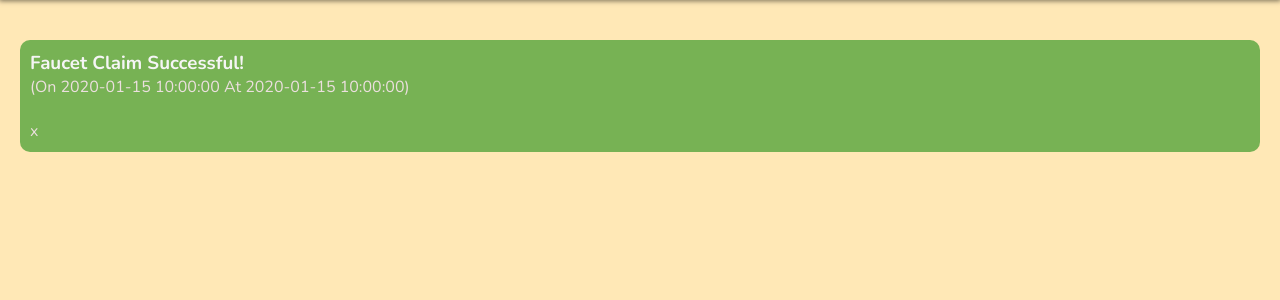
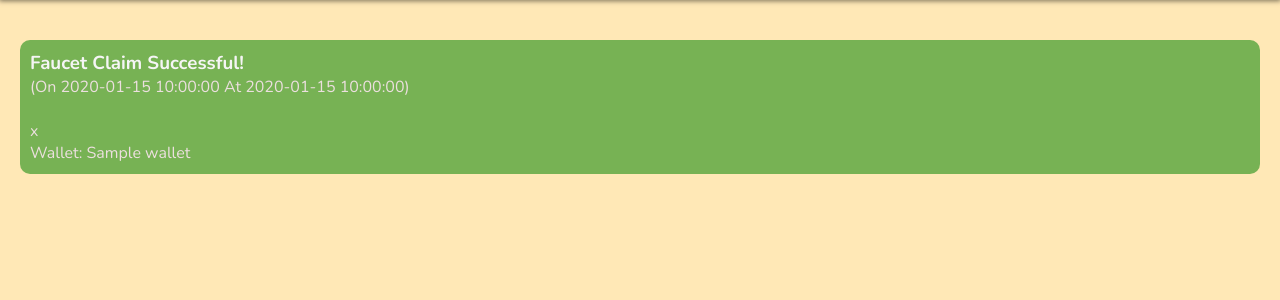
Before and after one commit to CoderAbhi101/Abhish4ckProtocolFaucetClaim, a Python web app: template templates/home.html in a window 1280 px wide. Shown: the part 65-365 px from the top of the page. Run offline with Jinja, Linux system fonts and the light colour scheme; the template is opened without the code that fills it: most values are stand-ins (such as "Sample title", 1, 10 or a date in 2020).

Commit message:
Update home.html

```diff
--- a/templates/home.html
+++ b/templates/home.html
@@ -31,6 +31,7 @@
                 <h3>Faucet Claim Successful!</h3>
                 <p style="color: rgb(236, 223, 223); font-size: 1rem;">(On {{ tx['date'] }} At {{ tx['time'] }})</p><br>
                 <p style="color: rgb(236, 223, 223); word-wrap: break-word;">{{ tx['txhash'] }}</p>
+                <p style="color: rgb(236, 223, 223); word-wrap: break-word;">Wallet: {{ tx['wallet'] }}</p>
             </div>
             {% endfor %}
         </div>
```
